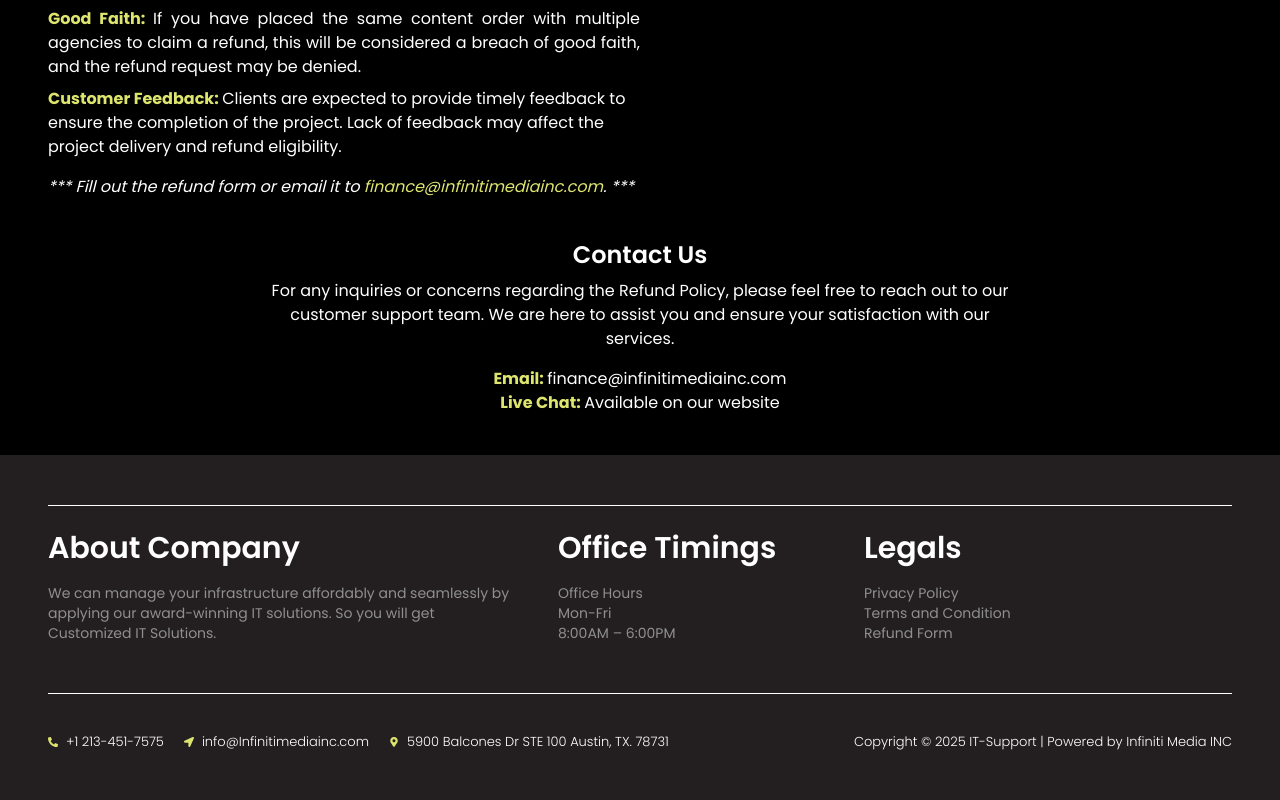
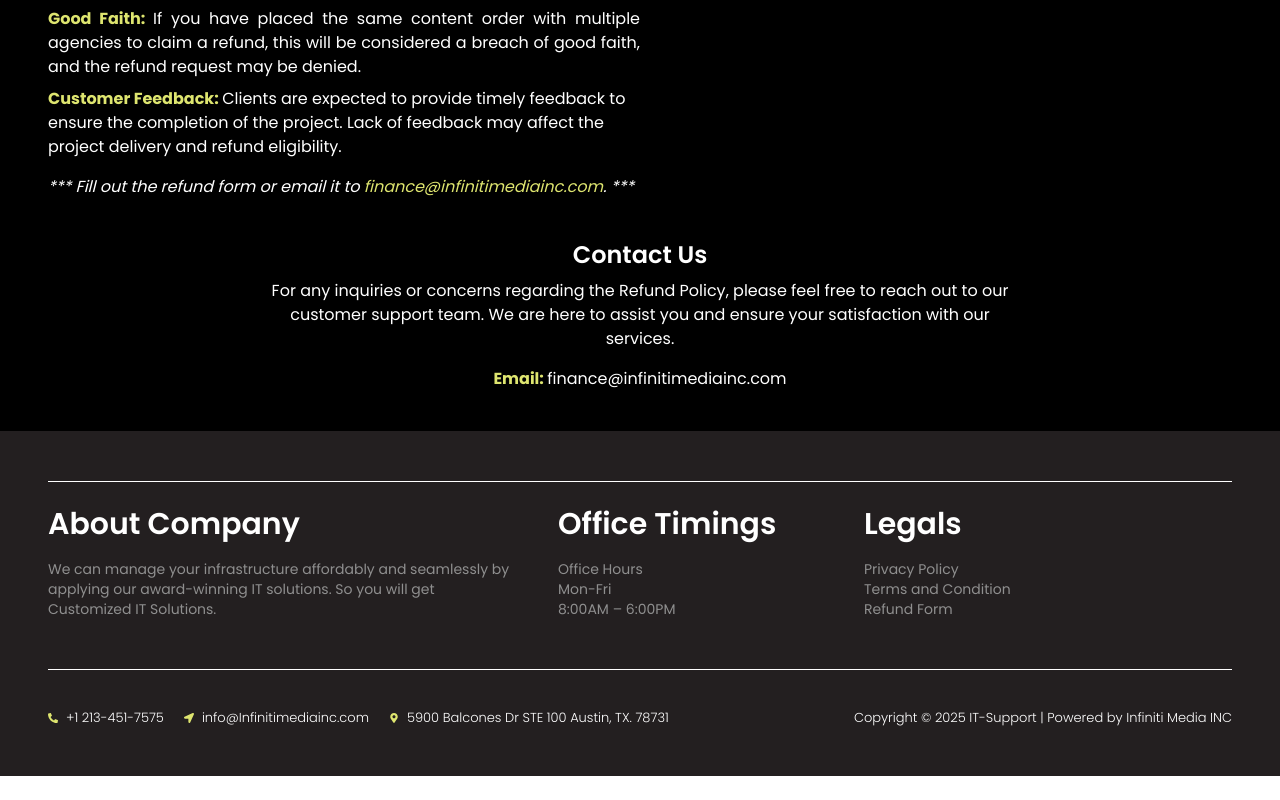
Before and after one commit to crystalliteCustomTeam/NewMediaInc, a Next.js app: page /refund-form in a window 1280 px wide. Shown: the part 692-1492 px from the top of the page. After the commit the page ends 1468 px from the top, so only its background shows below. Built offline with nearby package versions, Linux system fonts and the light colour scheme.

Commit message:
Remove Live Chat

```diff
--- a/src/app/refund-form/page.jsx
+++ b/src/app/refund-form/page.jsx
@@ -51,10 +51,6 @@
                                     <strong className="text-[#dee56f]">Email: </strong>
                                     <a href="mailto:finance@infinitimediainc.com">finance@infinitimediainc.com</a>
                                 </li>
-                                <li>
-                                    <strong className="text-[#dee56f]">Live Chat: </strong>
-                                    Available on our website
-                                </li>
                             </ul>
                         </div>
                     </div>
```
